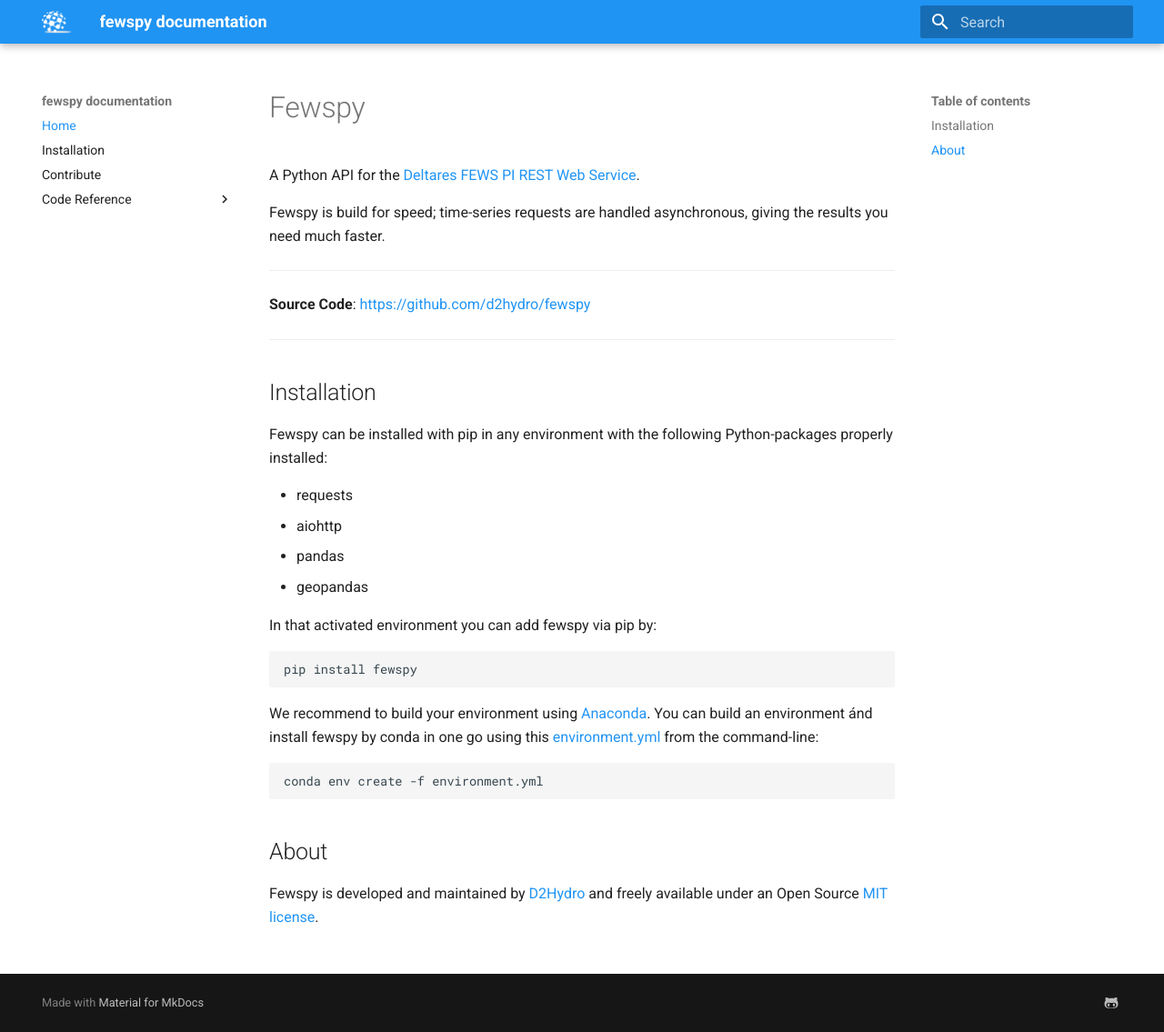
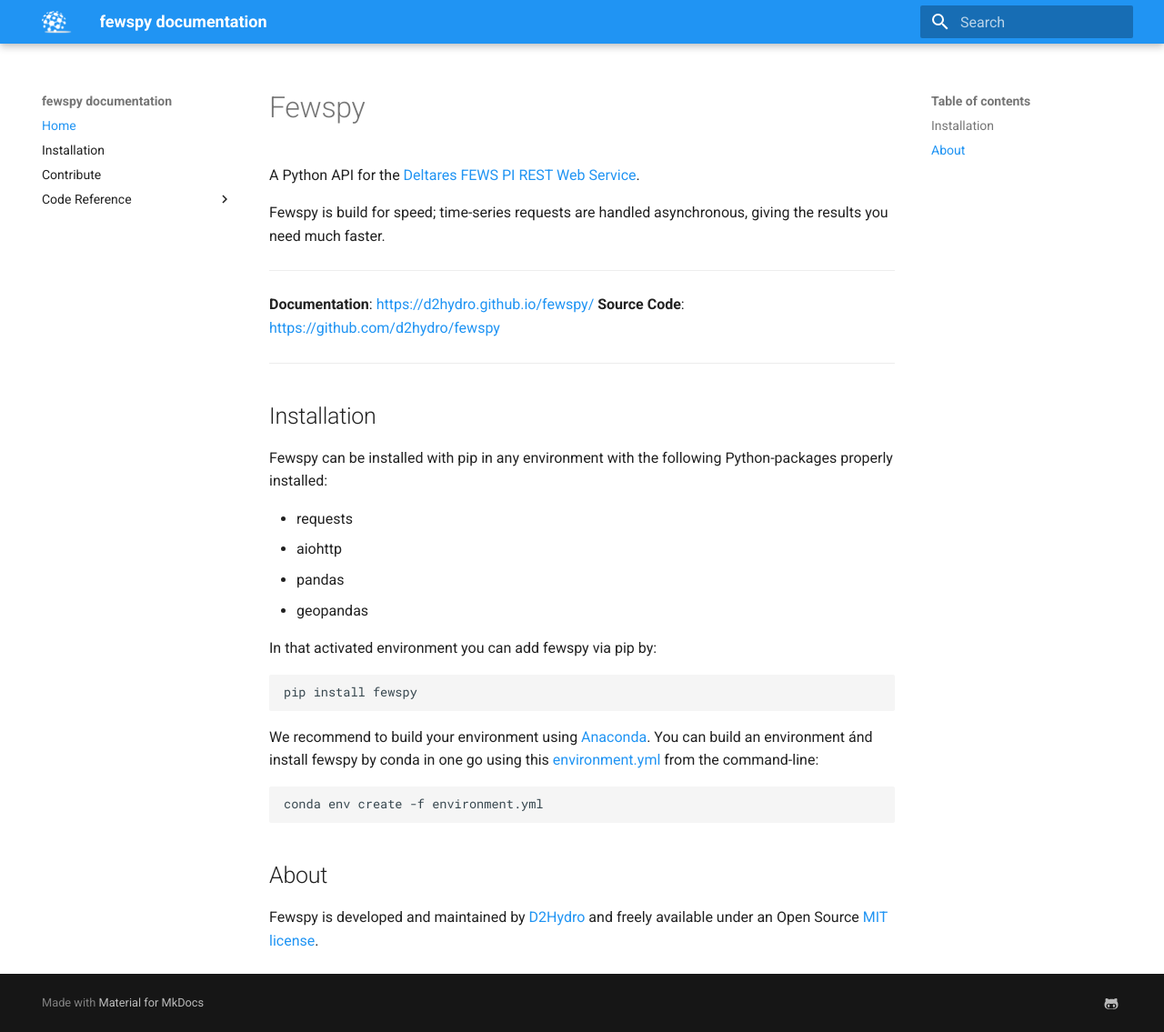
Before and after one commit to d2hydro/fewspy, an MkDocs documentation site: the page built from docs/index.md, in a window 1280 px wide and 1135 px high. Shown: the whole window at 91% size. Built offline with MkDocs 1.6.1 and Material for MkDocs 9.7.7, drawn with Linux system fonts in a browser that asks for light colours.

Commit message:
small updates to documentation

```diff
--- a/docs/index.md
+++ b/docs/index.md
@@ -6,6 +6,7 @@
 
 ---
 
+**Documentation**: [https://d2hydro.github.io/fewspy/](https://d2hydro.github.io/fewspy/)
 **Source Code**: [https://github.com/d2hydro/fewspy](https://github.com/d2hydro/fewspy)
 
 ---
```
Also changed, not shown: README.md (+1 -0 lines).
